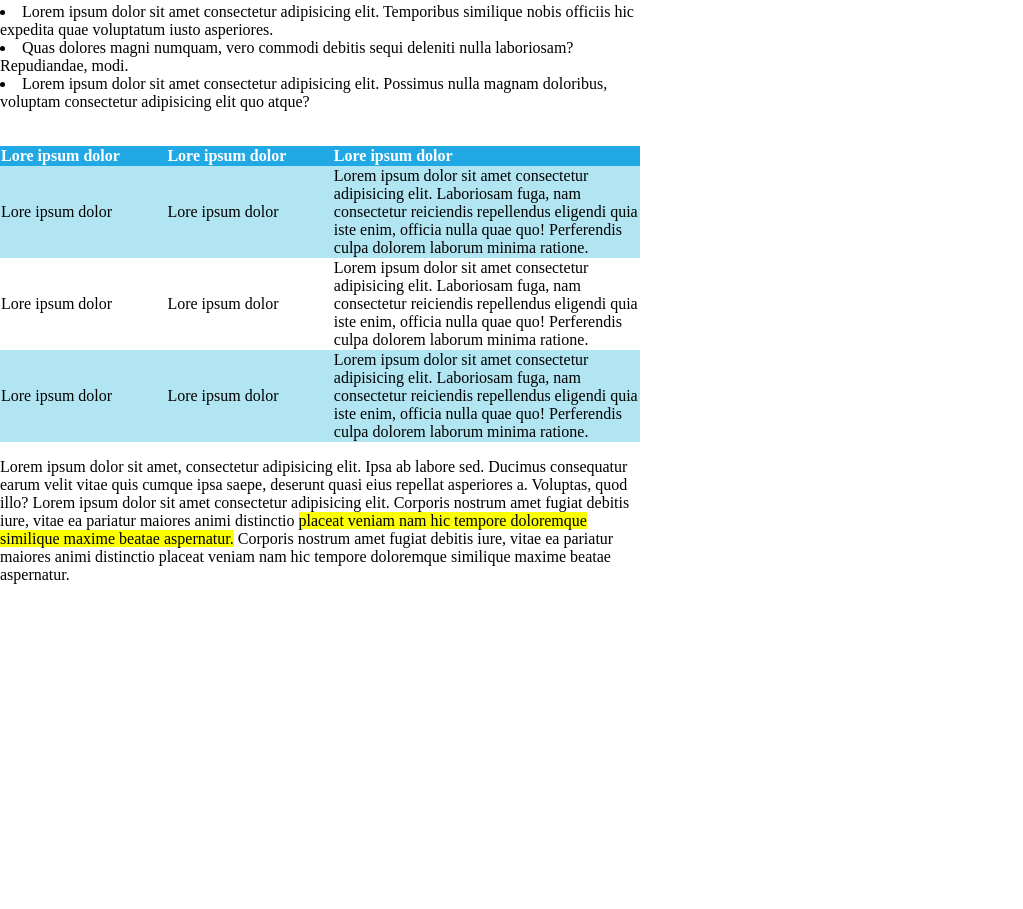
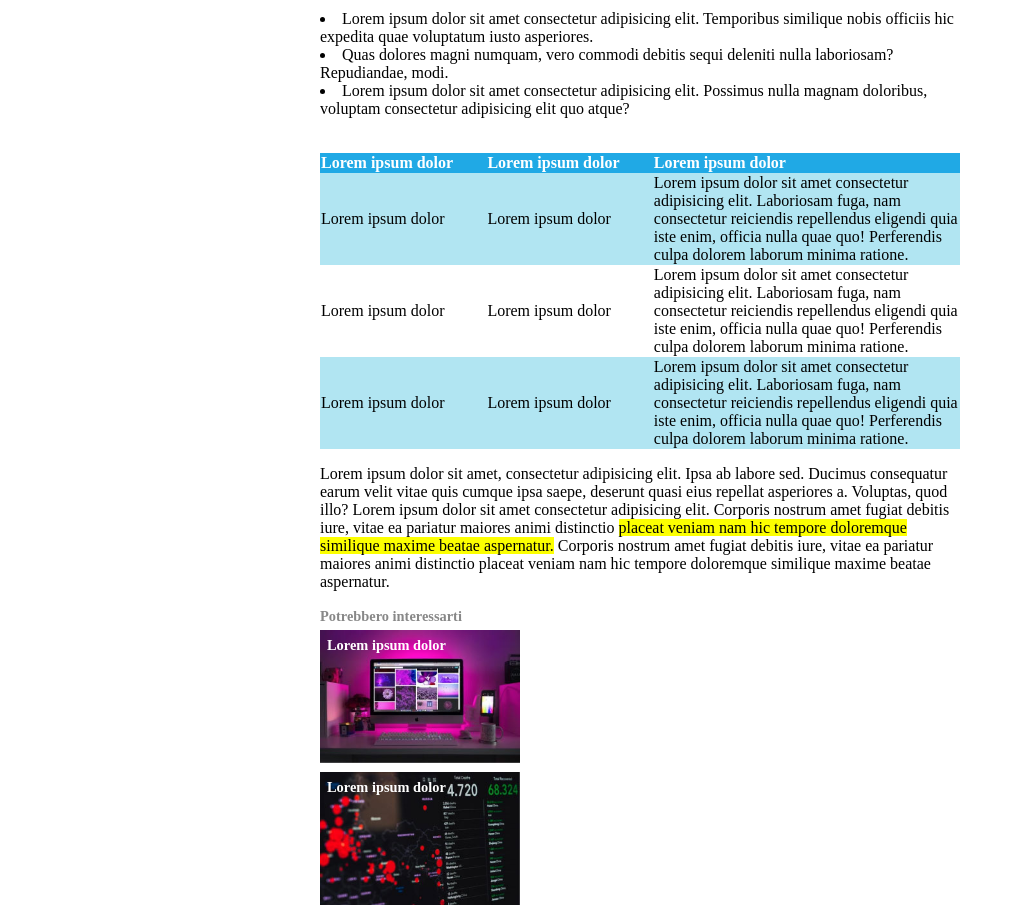
Before and after one commit to serborbone/html-css-booleaner, a plain HTML site: page index.html in a window 1280 px wide. Shown: the part 1189-2098 px from the top of the page, without its empty margins (0-1023 px from the left). Before the commit the page ends 1789 px from the top, so only its background shows below. Drawn offline with Linux system fonts and the light colour scheme.

Commit message:
Creazione footer con immagini e aggiunta del foglio di stile "bonus" che centra "main"

```diff
--- /dev/null
+++ b/bonus.css
@@ -0,0 +1,4 @@
+main, footer {
+  width: 50%;
+  margin: auto;
+}
--- a/index.html
+++ b/index.html
@@ -7,6 +7,7 @@
       <meta name="author" content="Sergio Borbone">
 
       <link rel="stylesheet" href="style.css">
+      <link rel="stylesheet" href="bonus.css">
 
       <title>The Booleaner</title>
   </head>
@@ -84,28 +85,28 @@
 
                     <thead>
                         <tr>
-                            <th>Lore ipsum dolor</td>
-                            <th>Lore ipsum dolor</td>
-                            <th>Lore ipsum dolor</td>
+                            <th>Lorem ipsum dolor</td>
+                            <th>Lorem ipsum dolor</td>
+                            <th>Lorem ipsum dolor</td>
                         </tr>
                     </thead>
 
                     <tbody>
                         <tr>
-                            <td>Lore ipsum dolor</td>
-                            <td>Lore ipsum dolor</td>
+                            <td>Lorem ipsum dolor</td>
+                            <td>Lorem ipsum dolor</td>
                             <td>Lorem ipsum dolor sit amet consectetur adipisicing elit. Laboriosam fuga, nam consectetur reiciendis repellendus eligendi quia iste enim, officia nulla quae quo! Perferendis culpa dolorem laborum minima ratione.</td>
                         </tr>
 
                         <tr>
-                            <td>Lore ipsum dolor</td>
-                            <td>Lore ipsum dolor</td>
+                            <td>Lorem ipsum dolor</td>
+                            <td>Lorem ipsum dolor</td>
                             <td>Lorem ipsum dolor sit amet consectetur adipisicing elit. Laboriosam fuga, nam consectetur reiciendis repellendus eligendi quia iste enim, officia nulla quae quo! Perferendis culpa dolorem laborum minima ratione.</td>
                         </tr>
 
                         <tr>
-                            <td>Lore ipsum dolor</td>
-                            <td>Lore ipsum dolor</td>
+                            <td>Lorem ipsum dolor</td>
+                            <td>Lorem ipsum dolor</td>
                             <td>Lorem ipsum dolor sit amet consectetur adipisicing elit. Laboriosam fuga, nam consectetur reiciendis repellendus eligendi quia iste enim, officia nulla quae quo! Perferendis culpa dolorem laborum minima ratione.</td>
                         </tr>
                     </tbody>
@@ -130,6 +131,22 @@
           </main>
           <!-- Fine corpo della pagina -->
 
+           <!-- Inizio Footer con immagini  -->
+          <footer>
+              <span>Potrebbero interessarti</span>
+
+              <div class="img-footer">
+                  <img src="img/monitor.jpg">
+                  <span>Lorem ipsum dolor<span>
+              </div>
+
+              <div class="img-footer">
+                  <img src="img/graph.jpg">
+                  <span>Lorem ipsum dolor<span>
+              </div>
+          </footer>
+           <!-- Fine Footer con immagini  -->
+
       </div>
 
   </body>
--- a/style.css
+++ b/style.css
@@ -20,17 +20,16 @@ body {
   margin: 10px;
 }
 
-main {
-  width: 50%;
-}
-
 .title-article h1 {
+  margin-top: 15px;
   margin-bottom: 5px;
 }
 
 .info-article {
-  color: #AAAAAA;
+  color: #888888;
   font-weight: 600;
+  margin-bottom: 15px;
+  font-size: 0.9em;
 }
 
 .data-article {
@@ -75,3 +74,28 @@ main {
 .table-article tbody > tr:nth-child(odd) {
   background-color: #B1E5F2;
 }
+
+footer span {
+  color: #888888;
+  font-weight: 900;
+  font-size: 0.9em;
+}
+
+.img-footer {
+  width: 200px;
+  position: relative;
+  margin-top: 5px;
+}
+
+.img-footer img {
+  width: 100%;
+}
+
+.img-footer span {
+  color: #fff;
+  position: absolute;
+  top: 0px;
+  left: 0;
+  margin: 7px;
+
+}
```
